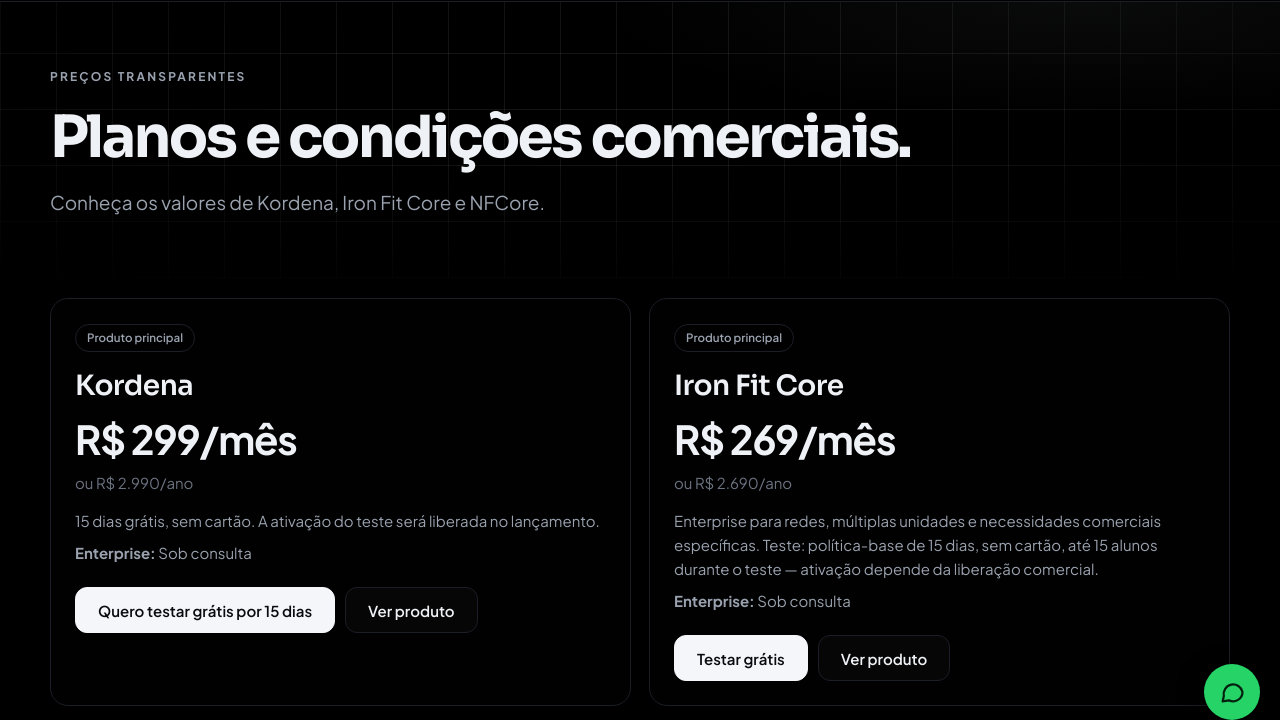
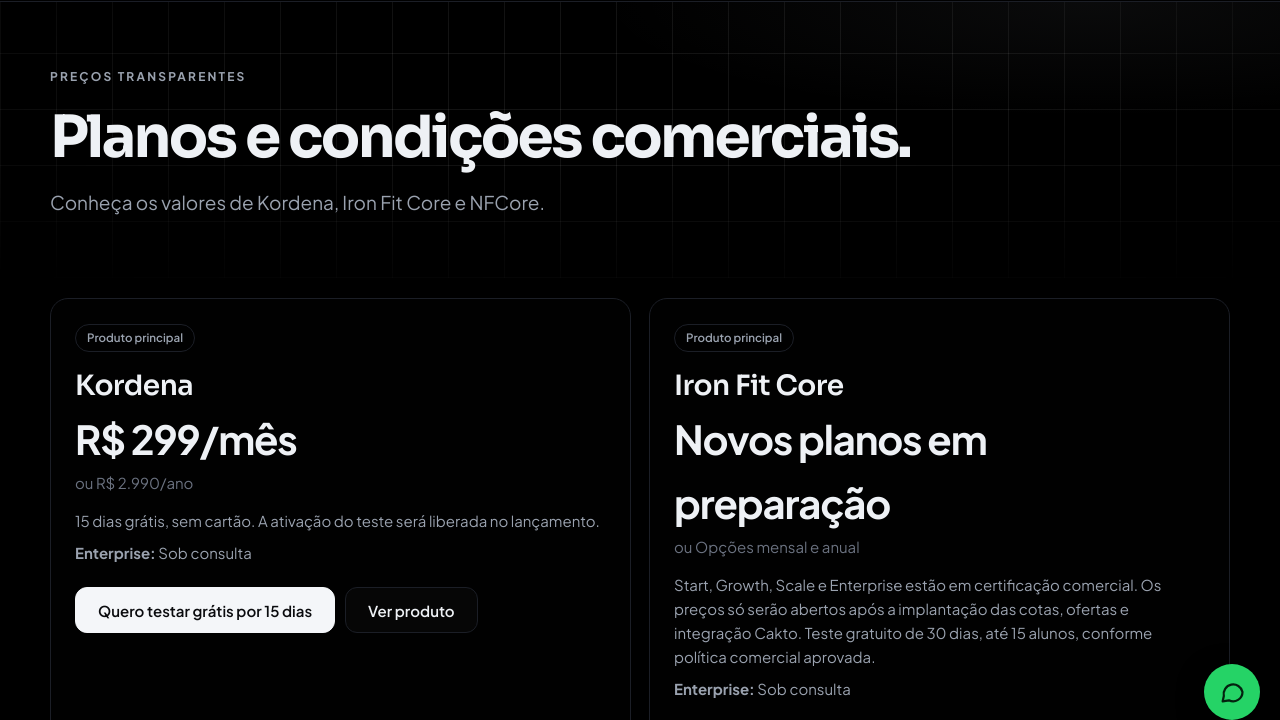
Before and after one commit to faabio3131/fm-site-novo, a website: page docs/precos.html in a window 1280 px wide. Shown: the part 60-780 px from the top of the page. Drawn offline with Linux system fonts and the light colour scheme.

Commit message:
build(site): regenerate approved IRON trial and commercial pricing HTML

```diff
--- a/docs/precos.html
+++ b/docs/precos.html
@@ -35,9 +35,9 @@
 </div>
 <div class="card"><span class="pill">Produto principal</span>
 <h3 style="font-size:28px;margin:16px 0 4px">Iron Fit Core</h3>
-<div style="font-size:40px;font-weight:800;letter-spacing:-.03em">R$ 269/mês</div>
-<p style="color:var(--t3);margin-bottom:14px">ou R$ 2.690/ano</p>
-<p style="color:var(--t2);font-size:15px">Enterprise para redes, múltiplas unidades e necessidades comerciais específicas. Teste: política-base de 15 dias, sem cartão, até 15 alunos durante o teste — ativação depende da liberação comercial.</p>
+<div style="font-size:40px;font-weight:800;letter-spacing:-.03em">Novos planos em preparação</div>
+<p style="color:var(--t3);margin-bottom:14px">ou Opções mensal e anual</p>
+<p style="color:var(--t2);font-size:15px">Start, Growth, Scale e Enterprise estão em certificação comercial. Os preços só serão abertos após a implantação das cotas, ofertas e integração Cakto. Teste gratuito de 30 dias, até 15 alunos, conforme política comercial aprovada.</p>
 <p style="color:var(--t2);font-size:15px;margin:8px 0 22px"><b>Enterprise:</b> Sob consulta</p>
 <div style="display:flex;gap:10px;flex-wrap:wrap"><a class="btn p" href="https://app.ironfitcore.com.br/">Testar grátis</a>
 <a class="btn" href="./produtos/iron-fit">Ver produto</a></div>
```
Also changed, not shown: docs/produtos/iron-fit.html (+4 -4 lines).
